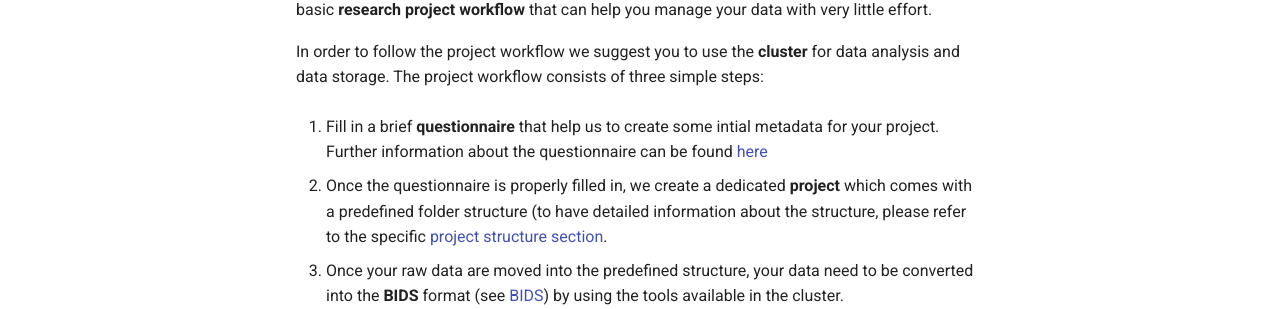
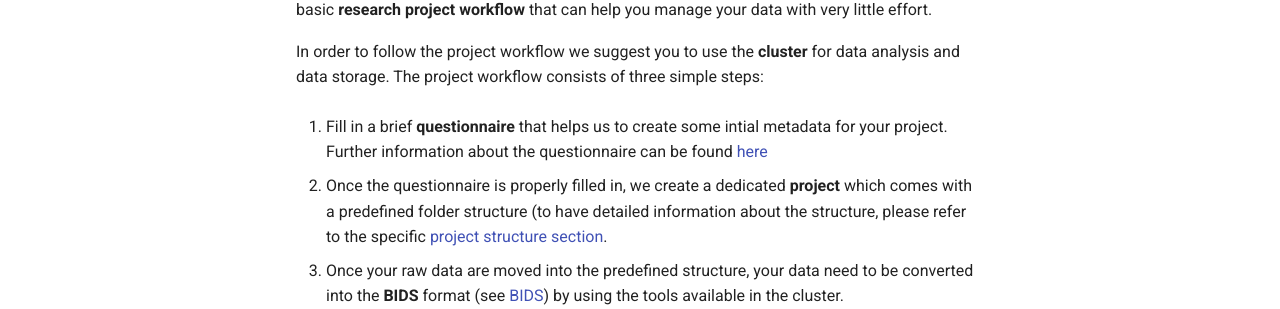
Before and after one commit to pvavra/temp-ipsy, an MkDocs documentation site: the page built from docs/open-science/research-data-management/planning.md, in a window 1280 px wide and 900 px high, scrolled down 1218 px. Shown: the part 515-824 px from the top of the window. Built offline with MkDocs 1.6.1 and Material for MkDocs 9.7.7, drawn with Linux system fonts in a browser that asks for light colours.

Commit message:
Fix typo

```diff
--- a/docs/open-science/research-data-management/planning.md
+++ b/docs/open-science/research-data-management/planning.md
@@ -44,7 +44,7 @@ At Ipsy, we strive for open and reproducible science, to achieve this goal we ha
 
 In order to follow the project workflow we suggest you to use the **cluster** for data analysis and data storage. The project workflow consists of three simple steps:
 
-1. Fill in a brief **questionnaire** that help us to create some intial metadata for your project. Further information about the questionnaire can be found [here]
+1. Fill in a brief **questionnaire** that helps us to create some intial metadata for your project. Further information about the questionnaire can be found [here]
 [here]: ../../../cluster/cecile/data/#how-to-create-a-project-on-cecile
 
 2. Once the questionnaire is properly filled in, we create a dedicated **project** which comes with a predefined folder structure (to have detailed information about the structure, please refer to the specific [project structure section].
```
